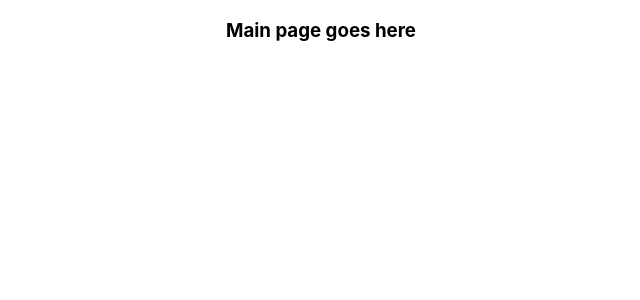
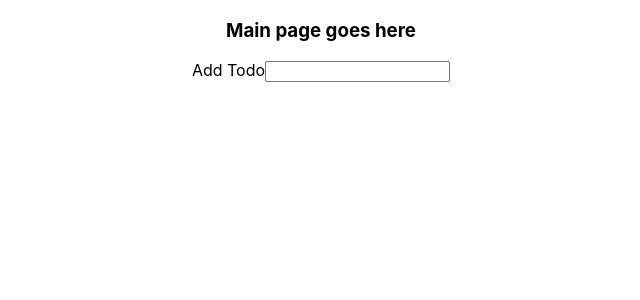
Before and after one commit to brkcrdk/todo, a React (Create React App) app: page / in a window 1280 px wide. Shown: the top 300 px of the page, without its empty margins (319-959 px from the left). Built offline with nearby package versions, Linux system fonts and the light colour scheme.

Commit message:
Cleaning

```diff
--- a/src/Components/Main/Main.jsx
+++ b/src/Components/Main/Main.jsx
@@ -1,9 +1,12 @@
 import React, { useState } from "react";
+import Item from "../TodoItem/Item";
 const Main = () => {
-  const [todo, setTodo] = [];
+  const [todo, setTodo] = useState([]);
+  const [value, setValue] = useState("");
   return (
     <div data-testid="main-container">
       <h3>Main page goes here</h3>
+      <Item />
     </div>
   );
 };
--- a/src/Components/TodoItem/Item.jsx
+++ b/src/Components/TodoItem/Item.jsx
@@ -1,7 +1,12 @@
 import React from "react";
 
-const Item = () => {
-  return <div data-testid="itemContainer"></div>;
+const Item = ({ value }) => {
+  return (
+    <form data-testid="item-container">
+      <label>Add Todo</label>
+      <input value={value} />
+    </form>
+  );
 };
 
 export default Item;
```
Also changed, not shown: 2 other files (tests, documents, lock files or other folders).
